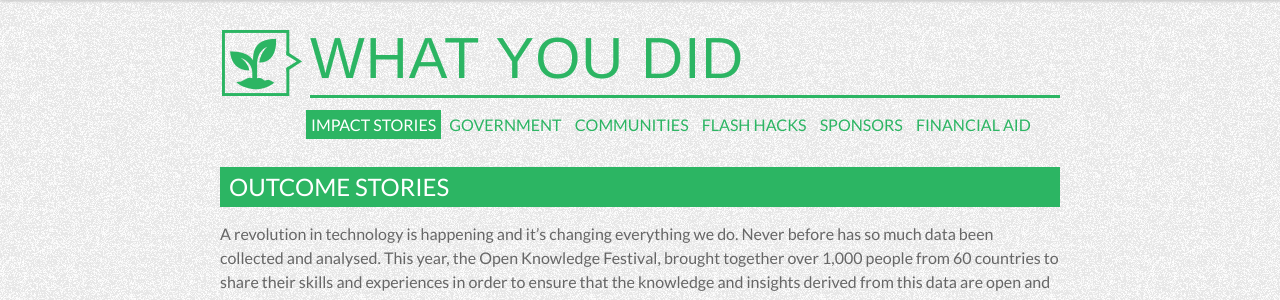
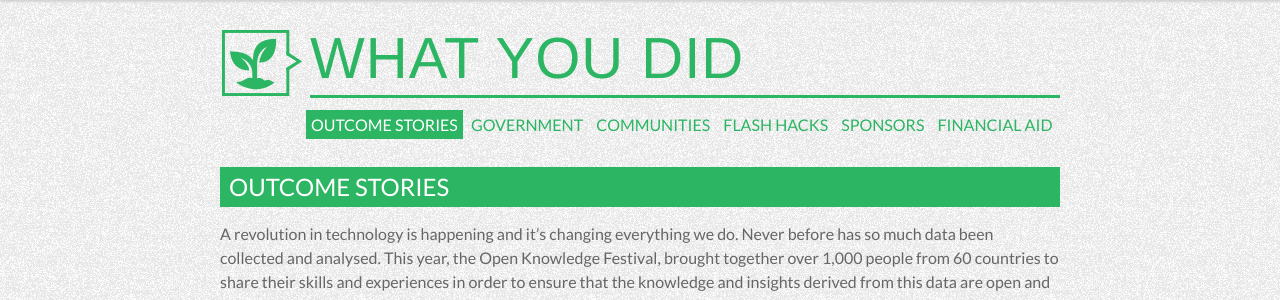
Before and after one commit to okfn/okfestival-public-report, a Jekyll site: the page built from pages/what-you-did/impact-stories.md, in a window 1280 px wide. Shown: the part 250-550 px from the top of the page. Built offline with Jekyll 4.4.1, drawn with Linux system fonts in a browser that asks for light colours; some web fonts are replaced.

Commit message:
Update impact-stories.md

```diff
--- a/pages/what-you-did/impact-stories.md
+++ b/pages/what-you-did/impact-stories.md
@@ -1,8 +1,8 @@
 ---
 layout: page
 parent_title: What You Did
-title: Impact Stories
-permalink: what-you-did/impact-stories/
+title: Outcome Stories
+permalink: what-you-did/outcome-stories/
 identifier: what-you-did
 order: 1
 
```
